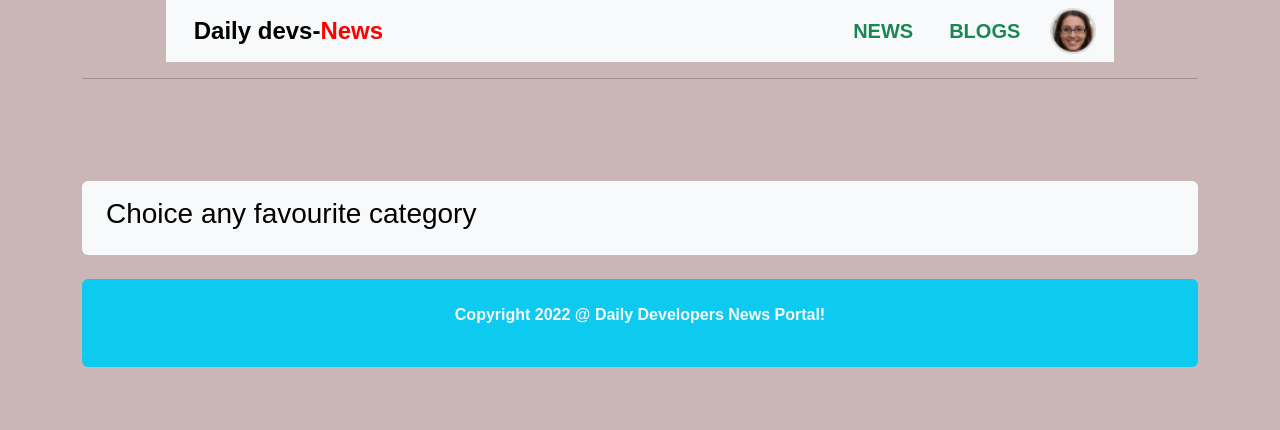
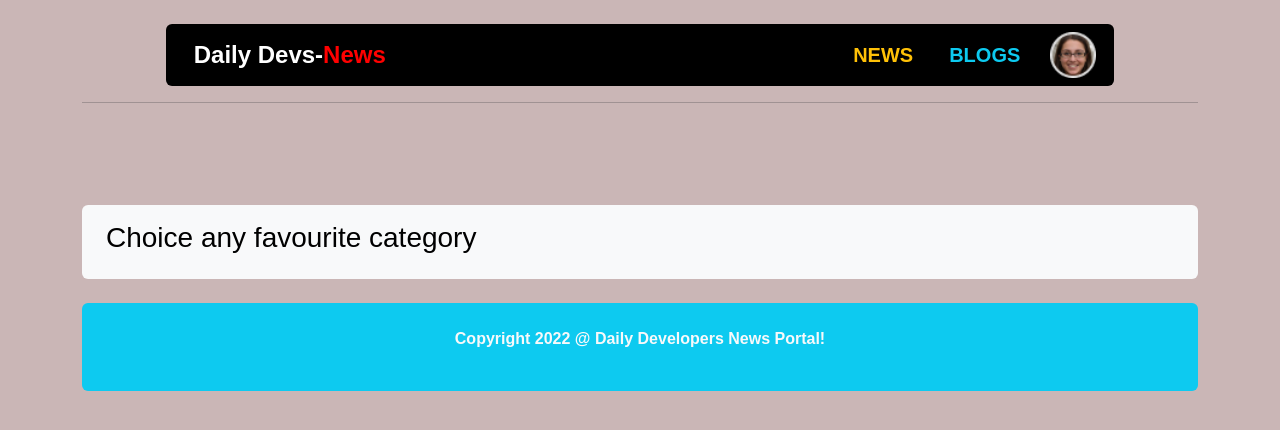
Before and after one commit to rasel497/daily-dev-news-portal, a plain HTML site: page index.html in a window 1280 px wide. Drawn offline with nearby package versions, Linux system fonts and the light colour scheme; no server answers.

Commit message:
navbar deisign plus

```diff
--- a/index.html
+++ b/index.html
@@ -16,14 +16,14 @@
     <header class="container">
         <section>
             <!-- navbar section -->
-            <nav class="navbar navbar-expand-lg bg-light">
+            <nav class="navbar navbar-expand-lg bg-black mt-4 rounded">
                 <div class="container">
                     <a class="navbar-brand text-success fw-bold" href="#"><a href="index.html"
-                            style="font-weight: 800; font-size:x-large; color:black; text-decoration: none">Daily
-                            devs-<span
+                            style="font-weight: 800; font-size:x-large; color:white; text-decoration: none">Daily
+                            Devs-<span
                                 style="font-weight: 800; font-size:x-large; color: red; text-decoration: none">News</span></a>
 
-                        <button class="navbar-toggler" type="button" data-bs-toggle="collapse"
+                        <button class="navbar-toggler bg-light" type="button" data-bs-toggle="collapse"
                             data-bs-target="#navbarNavDropdown" aria-controls="navbarNavDropdown" aria-expanded="false"
                             aria-label="Toggle navigation">
                             <span class="navbar-toggler-icon"></span>
@@ -32,11 +32,11 @@
                         <div class="collapse navbar-collapse justify-content-end" id="navbarNavDropdown">
                             <ul class="navbar-nav   fs-5 fw-semibold">
                                 <li class="nav-item">
-                                    <a class="nav-link active text-center text-success" aria-current="page"
+                                    <a class="nav-link active text-center text-warning" aria-current="page"
                                         href="index.html">News</a>
                                 </li>
                                 <li class="nav-item">
-                                    <a class="nav-link active text-center text-success" aria-current="page"
+                                    <a class="nav-link active text-center text-info" aria-current="page"
                                         href="blog.html">Blogs</a>
                                 </li>
                                 <li class="nav-item ms-md-3 d-flex justify-content-center">
```
